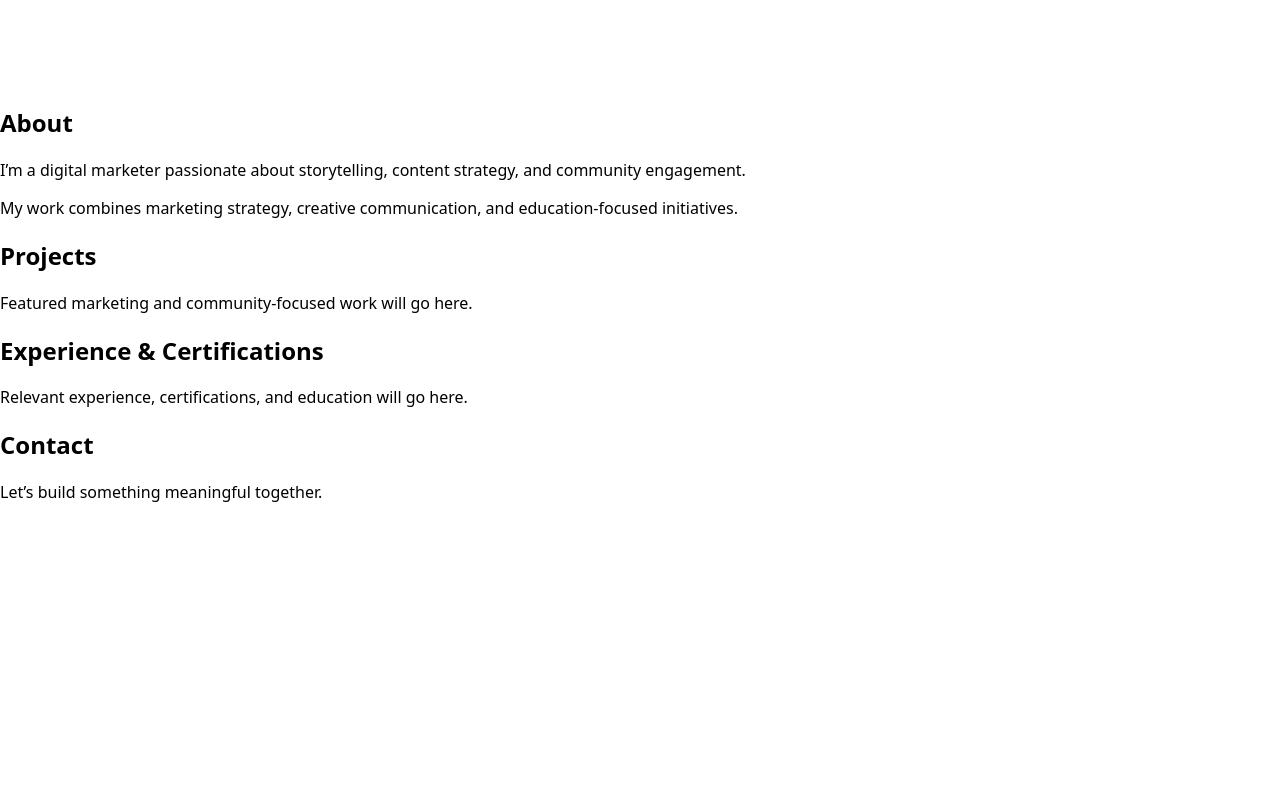
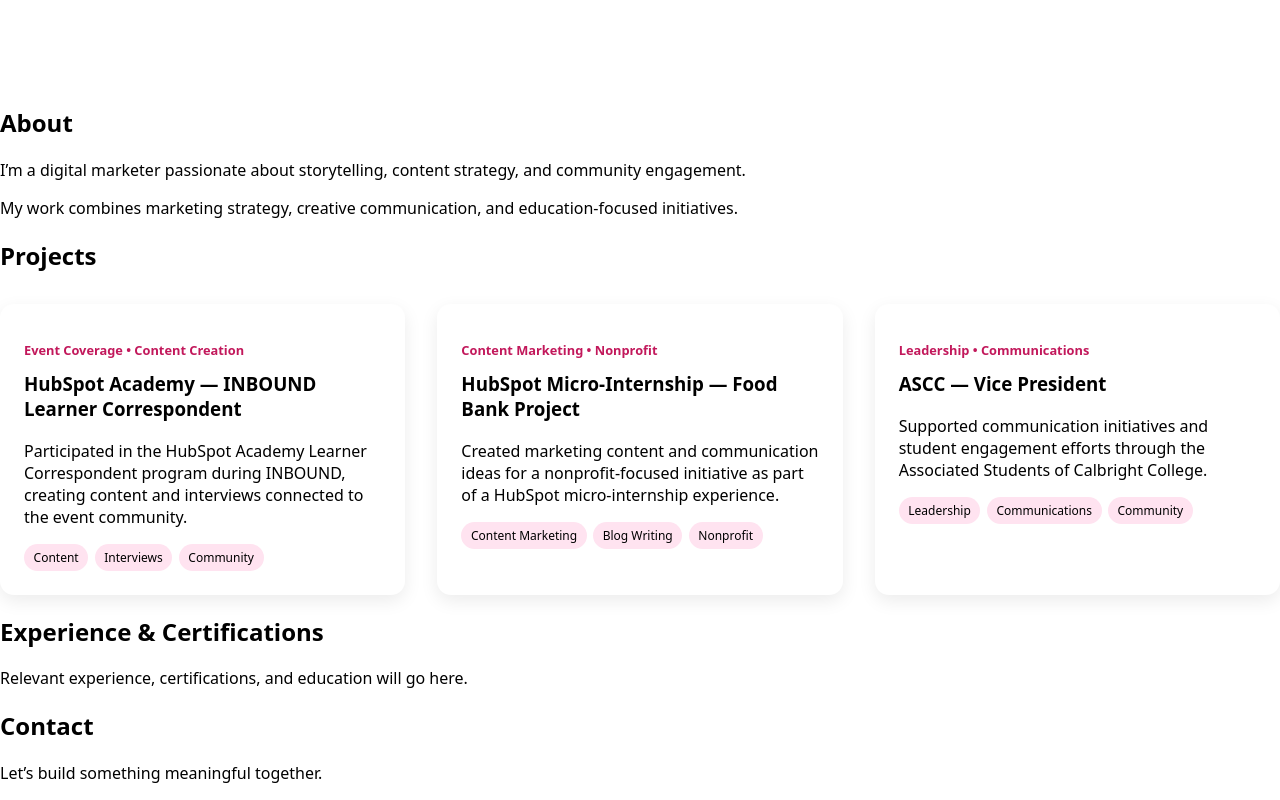
Before and after one commit to LuaFurtado/marketing-portfolio, a React (Vite) app: page / in a window 1280 px wide. Shown: the part 618-1418 px from the top of the page. Before the commit the page ends 1137 px from the top, so only its background shows below. Built offline with nearby package versions, Linux system fonts and the light colour scheme.

Commit message:
Add project cards layout

```diff
--- a/src/App.css
+++ b/src/App.css
@@ -47,3 +47,45 @@
 .secondary {
   background-color: #f3f3f3;
 }
+
+.projects-grid {
+  display: grid;
+  gap: 2rem;
+  grid-template-columns: repeat(auto-fit, minmax(260px, 1fr));
+  margin-top: 2rem;
+}
+
+.project-card {
+  background: white;
+  border-radius: 14px;
+  padding: 1.5rem;
+  box-shadow: 0 6px 18px rgba(0,0,0,0.08);
+}
+
+.project-card h3 {
+  margin-top: 0.3rem;
+}
+
+.project-subtitle {
+  font-size: 0.8rem;
+  color: #c2185b;
+  font-weight: 600;
+}
+
+.project-description {
+  margin-top: 0.7rem;
+}
+
+.tag-list {
+  display: flex;
+  flex-wrap: wrap;
+  gap: 0.4rem;
+  margin-top: 1rem;
+}
+
+.tag {
+  background: #ffe3f0;
+  padding: 0.3rem 0.6rem;
+  border-radius: 999px;
+  font-size: 0.75rem;
+}
--- /dev/null
+++ b/src/components/ProjectCard.jsx
@@ -0,0 +1,29 @@
+function ProjectCard({ title, subtitle, description, tags }) {
+  return (
+    <article className="project-card">
+
+      <p className="project-subtitle">
+        {subtitle}
+      </p>
+
+      <h3>
+        {title}
+      </h3>
+
+      <p className="project-description">
+        {description}
+      </p>
+
+      <div className="tag-list">
+        {tags.map((tag) => (
+          <span key={tag} className="tag">
+            {tag}
+          </span>
+        ))}
+      </div>
+
+    </article>
+  )
+}
+
+export default ProjectCard
--- a/src/sections/Projects.jsx
+++ b/src/sections/Projects.jsx
@@ -1,11 +1,50 @@
+import ProjectCard from '../components/ProjectCard'
+
 function Projects() {
+
+  const projects = [
+    {
+      title: "HubSpot Academy — INBOUND Learner Correspondent",
+      subtitle: "Event Coverage • Content Creation",
+      description:
+        "Participated in the HubSpot Academy Learner Correspondent program during INBOUND, creating content and interviews connected to the event community.",
+      tags: ["Content", "Interviews", "Community"]
+    },
+
+    {
+      title: "HubSpot Micro-Internship — Food Bank Project",
+      subtitle: "Content Marketing • Nonprofit",
+      description:
+        "Created marketing content and communication ideas for a nonprofit-focused initiative as part of a HubSpot micro-internship experience.",
+      tags: ["Content Marketing", "Blog Writing", "Nonprofit"]
+    },
+
+    {
+      title: "ASCC — Vice President",
+      subtitle: "Leadership • Communications",
+      description:
+        "Supported communication initiatives and student engagement efforts through the Associated Students of Calbright College.",
+      tags: ["Leadership", "Communications", "Community"]
+    }
+  ]
+
   return (
-    <section>
+    <section className="section" id="projects">
+
       <h2>Projects</h2>
 
-      <p>
-        Featured marketing and community-focused work will go here.
-      </p>
+      <div className="projects-grid">
+        {projects.map((project) => (
+          <ProjectCard
+            key={project.title}
+            title={project.title}
+            subtitle={project.subtitle}
+            description={project.description}
+            tags={project.tags}
+          />
+        ))}
+      </div>
+
     </section>
   )
 }
```
